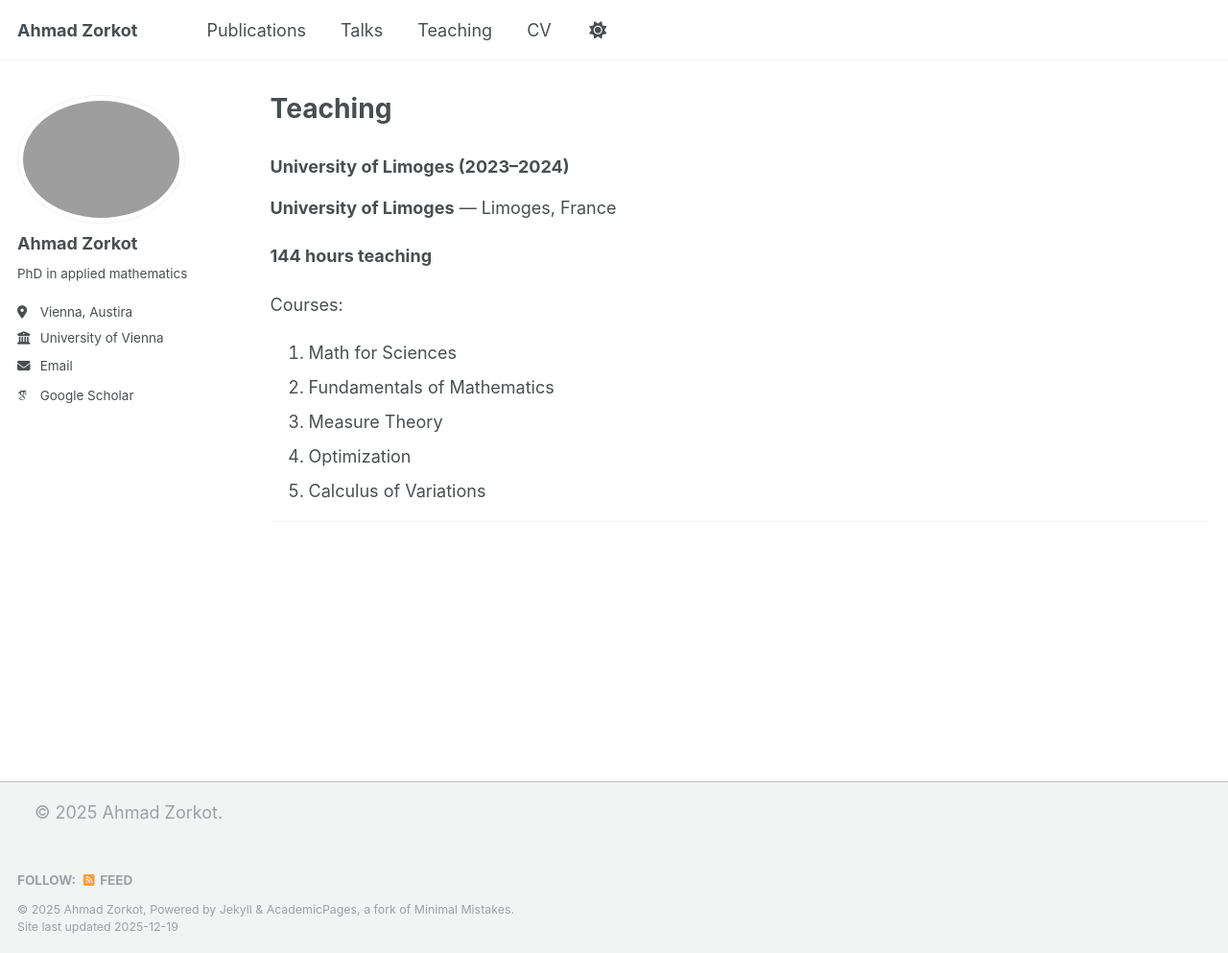
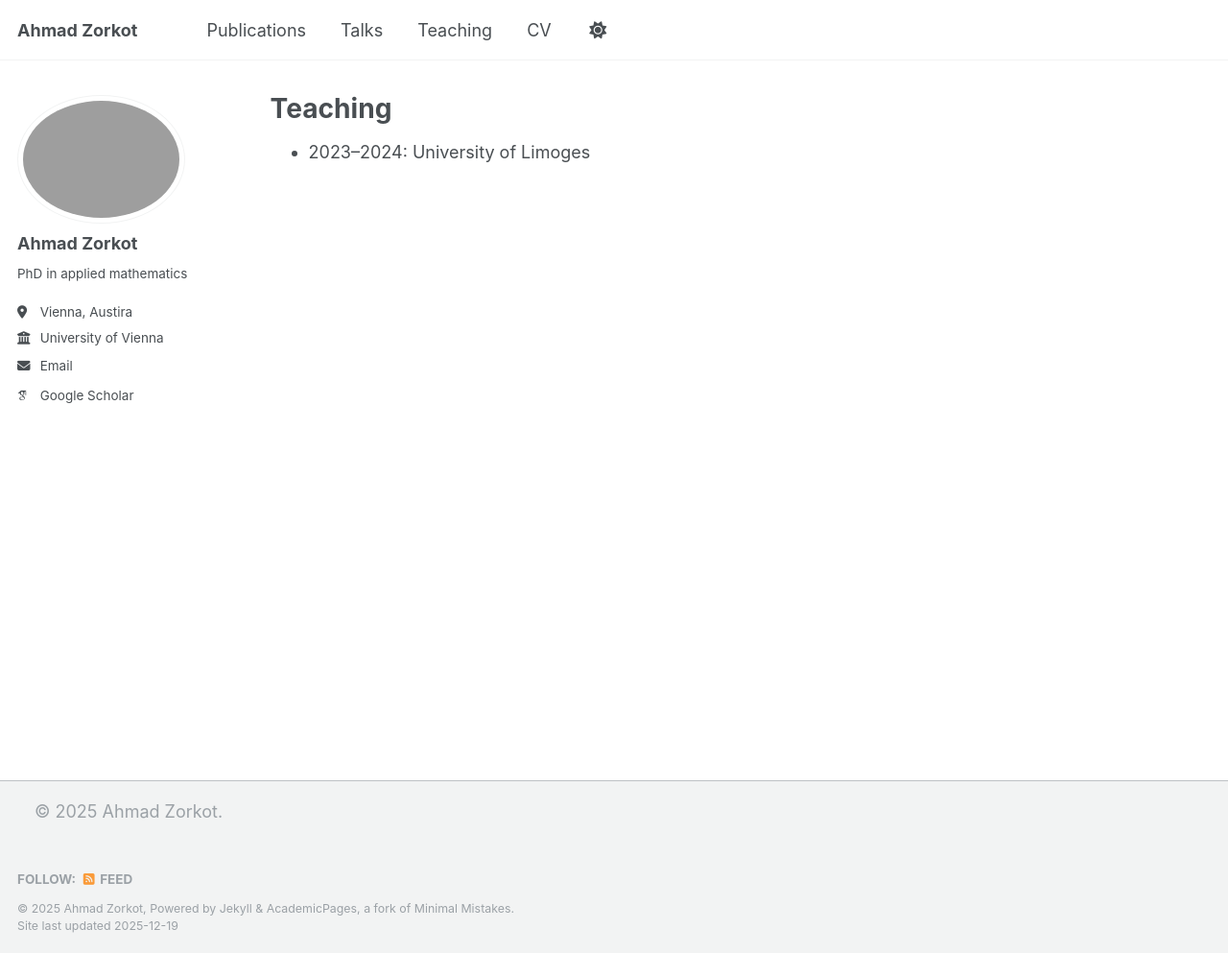
Before and after one commit to ahmadzorkot/ahmadzorkot.github.io, a Jekyll site: the page built from _pages/teaching.html, in a window 1280 px wide and 993 px high. Shown: the whole window at 96% size. Built offline with Jekyll 4.4.1, drawn with Linux system fonts in a browser that asks for light colours; some web fonts are replaced.

Commit message:
Update teaching.html

```diff
--- a/_pages/teaching.html
+++ b/_pages/teaching.html
@@ -7,17 +7,22 @@
 
 {% assign items = site.teaching | sort: "date" | reverse %}
 
+<ul>
 {% for t in items %}
-  <h3>{{ t.title }}</h3>
+  <li>
+    {{ t.date_range | default: (t.title | replace: "University of Limoges (", "" | replace: ")", "") }}: {{ t.venue }}
+    {% if t.hours %}
+      <br>
+      <strong>{{ t.hours }} hours:</strong>
+    {% endif %}
 
-  {% if t.venue or t.location %}
-  <p>
-    {% if t.venue %}<strong>{{ t.venue }}</strong>{% endif %}
-    {% if t.location %} — {{ t.location }}{% endif %}
-  </p>
-  {% endif %}
-
-  {{ t.content }}
-
-  <hr>
+    {% if t.courses %}
+      <ul>
+        {% for c in t.courses %}
+          <li>{{ c }}</li>
+        {% endfor %}
+      </ul>
+    {% endif %}
+  </li>
 {% endfor %}
+</ul>
```
